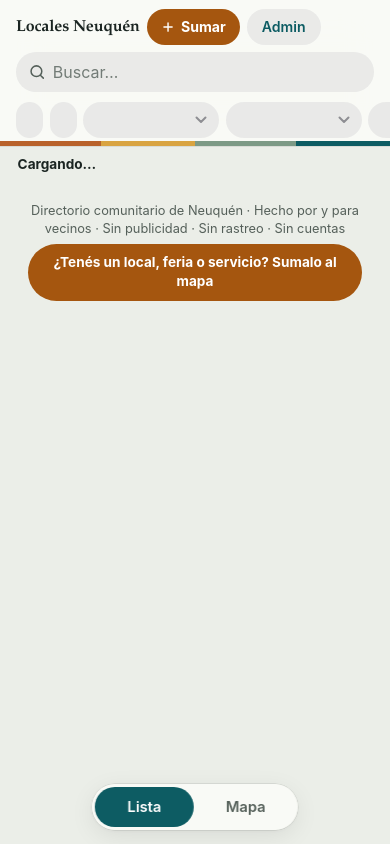
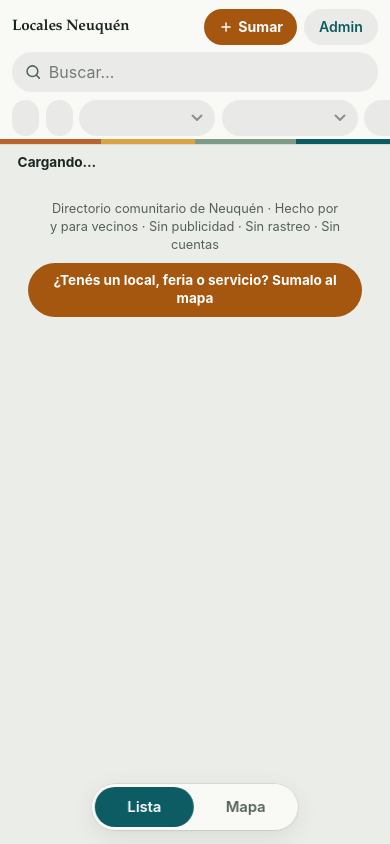
Before and after one commit to abeloqui/LocalesNeuquen, a website: page index.html in a window 390 px wide. Drawn offline with Linux system fonts and the light colour scheme.

Commit message:
Add files via upload

```diff
--- a/index.html
+++ b/index.html
@@ -146,15 +146,27 @@
     /* Móvil: logo + botones en fila 1, búsqueda a ancho completo en fila 2 */
     @media (max-width: 640px) {
       .logo small { display: none; }
-      .header-top { gap: .45rem; }
-      .search { order: 3; flex: 1 1 100%; }
-      .header-actions { margin-left: 0; }
+      .header-top {
+        display: grid;
+        grid-template-columns: 1fr auto;
+        grid-template-areas:
+          "logo actions"
+          "search search";
+        gap: .45rem .5rem;
+        align-items: center;
+      }
+      .logo { grid-area: logo; min-width: 0; }
+      .header-actions { grid-area: actions; margin-left: 0; }
+      .search { grid-area: search; flex: none; width: 100%; }
+      .header-inner { padding: 0 .75rem; gap: .4rem; }
+      .app-header { padding-bottom: .5rem; }
     }
     @media (max-width: 420px) {
-      .logo h1 { font-size: 1rem; }
+      .logo h1 { font-size: .95rem; }
       .logo .ico { display: none; }
-      .btn-admin { padding-inline: .65rem; font-size: .82rem; }
-      .btn-publicar { padding-inline: .7rem; }
+      .btn-admin { padding-inline: .55rem; font-size: .8rem; min-height: 36px; }
+      .btn-publicar { padding-inline: .65rem; min-height: 36px; font-size: .84rem; }
+      #btn-instalar { min-height: 36px; padding: .35rem .6rem; }
     }
 
     input[type="search"], input[type="text"], input[type="password"], input[type="tel"], select {
@@ -346,15 +358,23 @@
     .card-hoy .ico, .card-dir .ico { transform: translateY(2px); }
     .card-aviso { font-size: .84rem; background: var(--fill); color: var(--text-2); border-radius: 10px; padding: .45rem .65rem; margin-top: .2rem; line-height: 1.35; border-left: 3px solid var(--sep); }
     .card-acciones { display: flex; flex-wrap: wrap; align-items: center; gap: .4rem; margin-top: .5rem; }
-    .card-acciones .btn { flex: 1 1 auto; padding: .45rem .7rem; font-size: .84rem; gap: .3rem; }
+    .card-acciones .btn { flex: 1 1 auto; padding: .45rem .7rem; font-size: .84rem; gap: .3rem; min-width: 0; }
     .card-acciones .fav { flex: none; margin: 0; }
+    @media (max-width: 380px) {
+      .card-acciones .btn { flex: 1 1 calc(50% - .2rem); font-size: .8rem; padding: .4rem .5rem; }
+    }
     .vacio { list-style: none; text-align: center; padding: 2.2rem 1rem; color: var(--text-2); font-size: .95rem; display: flex; flex-direction: column; align-items: center; gap: .75rem; }
     .vacio strong { color: var(--text); font-size: 1.05rem; }
     .skeleton { height: 118px; border-radius: var(--r); background: linear-gradient(100deg, var(--fill) 30%, var(--fill-strong) 50%, var(--fill) 70%); background-size: 200% 100%; animation: shimmer 1.4s linear infinite; }
     @keyframes shimmer { to { background-position: -200% 0; } }
 
-    .pie { text-align: center; padding: 1.1rem 1rem 1.4rem; font-size: .8rem; color: var(--text-2); display: flex; flex-direction: column; gap: .4rem; align-items: center; }
-    .pie button { color: var(--accent-text); font-weight: 600; font-size: .85rem; padding: .4rem .6rem; border-radius: 8px; }
+    .pie { text-align: center; padding: 1.1rem 1rem 1.4rem; font-size: .8rem; color: var(--text-2); display: flex; flex-direction: column; gap: .55rem; align-items: center; }
+    .pie p { max-width: 36ch; line-height: 1.4; }
+    .pie button {
+      color: var(--accent-text); font-weight: 600; font-size: .85rem;
+      padding: .55rem 1rem; border-radius: 999px; max-width: 100%;
+      white-space: normal; text-align: center; line-height: 1.3;
+    }
 
     /* =========================================================
        7. MARCADORES Y POPUP (Leaflet)
@@ -534,7 +554,7 @@
     @media (hover: hover) { .btn-ocre:hover { background: var(--ocre-hover); } }
     .btn-publicar { flex: none; padding-inline: .9rem; gap: .35rem; font-weight: 650; }
     .btn-publicar svg { width: 1em; height: 1em; fill: none; stroke: currentColor; stroke-width: 2.4; stroke-linecap: round; }
-    .pie button { background: var(--ocre); color: #fff; padding: .6rem 1rem; border-radius: 999px; font-weight: 650; }
+    .pie button { background: var(--ocre); color: #fff; padding: .6rem 1.1rem; border-radius: 999px; font-weight: 650; }
     #c-mapa { height: 250px; border-radius: var(--r-sm); overflow: hidden; background: var(--fill); }
     .sol-lead { color: var(--text-2); font-size: .92rem; line-height: 1.45; margin: .25rem 0 1.1rem; }
     .modal h2 { font-family: var(--serif); font-weight: 700; }
```
